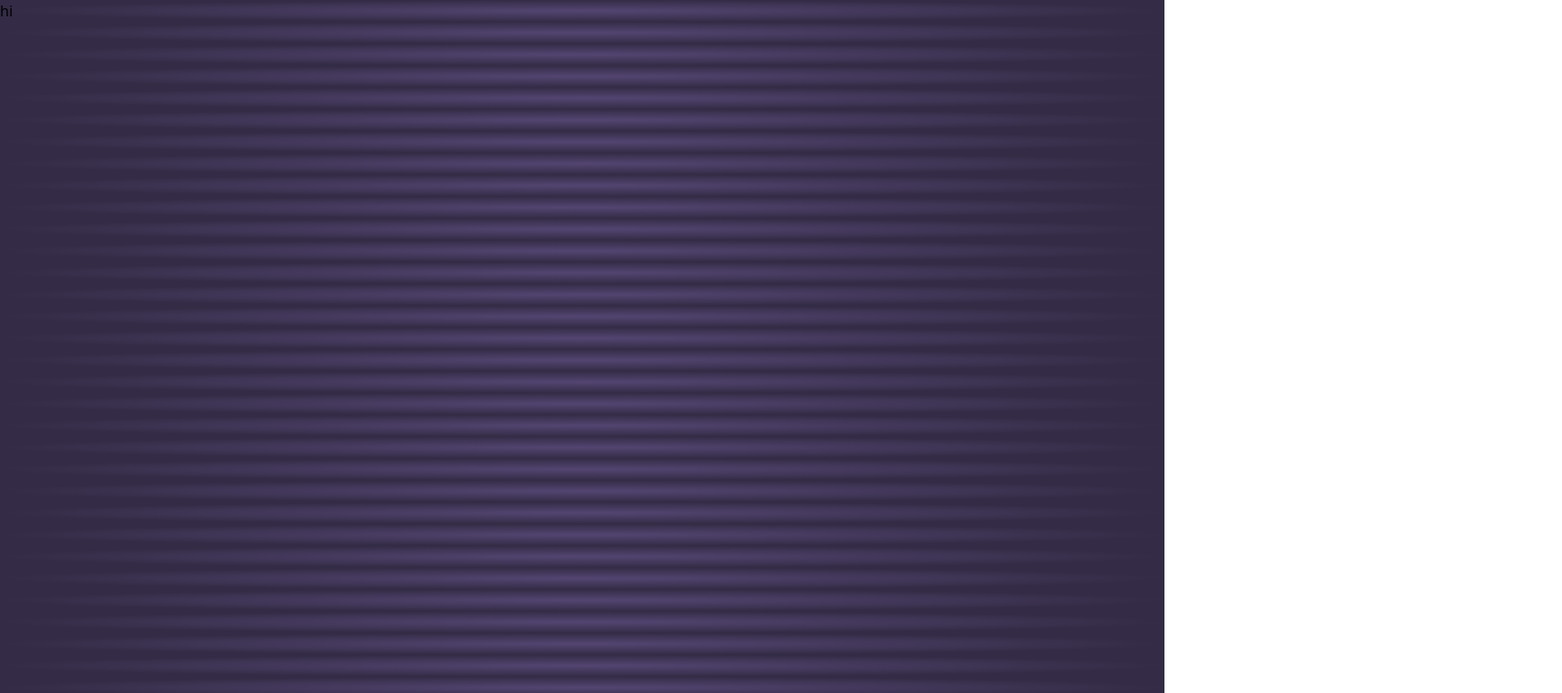
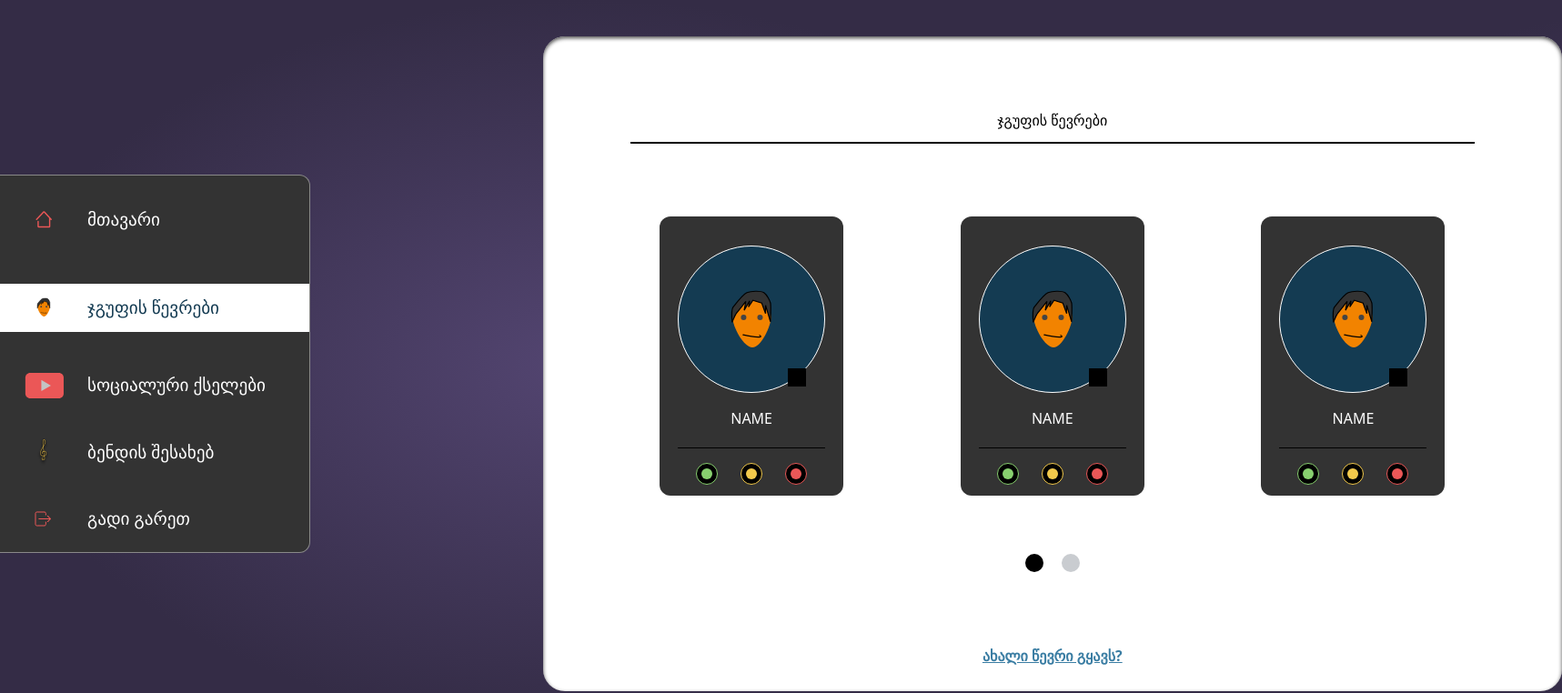
Before and after one commit to Pickle99/folksoul-front, a Vue app: page /admin/members in a window 1280 px wide. Shown: the top 762 px of the page at 91% size, 1717 px wide, since content can reach past the window. Built offline with nearby package versions, Linux system fonts and the light colour scheme.

Commit message:
style: add markup for band members page

```diff
--- /dev/null
+++ b/src/components/BandMember.vue
@@ -0,0 +1,29 @@
+<template>
+  <article class="bg-[#333333] rounded-xl">
+    <div
+      class="flex flex-col justify-center border-[1px] border-white p-10 rounded-full bg-[#143B52] items-center mt-8"
+    >
+      <div>
+        <member-icon class="relative w-[5rem] h-[5rem]" />
+      </div>
+      <div class="bg-black w-5 h-5 p-1 absolute mt-32 ml-[6.25rem]"></div>
+    </div>
+    <div
+      class="justify-center flex text-white my-4 border-b-[1px] border-black pb-5"
+    >
+      <h1>NAME</h1>
+    </div>
+    <div class="flex justify-center justify-between mx-5 my-3">
+      <green-button-icon class="cursor-pointer" />
+      <yellow-button-icon class="cursor-pointer" />
+      <red-button-icon class="cursor-pointer" />
+    </div>
+  </article>
+</template>
+
+<script setup>
+import MemberIcon from "@/components/icons/MemberIcon.vue";
+import GreenButtonIcon from "@/components/icons/GreenButtonIcon.vue";
+import YellowButtonIcon from "@/components/icons/YellowButtonIcon.vue";
+import RedButtonIcon from "@/components/icons/RedButtonIcon.vue";
+</script>
--- /dev/null
+++ b/src/components/UI/NavigationBar.vue
@@ -0,0 +1,73 @@
+<template>
+  <div class="flex items-center h-screen">
+    <div>
+      <nav
+        class="text-white text-[1.20rem] justify-around flex-col w-[21.3rem] border-[1px] border-l-0 border-[#898989] rounded-r-xl h-[26rem] flex bg-[#333333]"
+      >
+        <RouterLink
+          :to="{ name: 'admin' }"
+          :class="
+            $route.name === 'admin'
+              ? 'flex py-3  bg-white text-[#143B52] items-center'
+              : 'flex py-3 items-center'
+          "
+        >
+          <div class="w-24 flex justify-center">
+            <home-icon />
+          </div>
+          <div>
+            <p>მთავარი</p>
+          </div>
+        </RouterLink>
+
+        <RouterLink
+          :to="{ name: 'members' }"
+          :class="
+            $route.name === 'members'
+              ? 'flex py-3 bg-white text-[#143B52] items-center'
+              : 'flex py-3 items-center'
+          "
+        >
+          <div class="w-24 flex justify-center">
+            <member-icon />
+          </div>
+          <div>
+            <p>ჯგუფის წევრები</p>
+          </div>
+        </RouterLink>
+        <article class="flex items-center">
+          <div class="w-24 flex justify-center">
+            <youtube-icon />
+          </div>
+          <div>
+            <p>სოციალური ქსელები</p>
+          </div>
+        </article>
+        <article class="flex items-center">
+          <div class="w-24 flex justify-center">
+            <note-icon />
+          </div>
+          <div>
+            <p>ბენდის შესახებ</p>
+          </div>
+        </article>
+        <article class="flex items-center">
+          <div class="w-24 flex justify-center">
+            <door-icon />
+          </div>
+          <div>
+            <p>გადი გარეთ</p>
+          </div>
+        </article>
+      </nav>
+    </div>
+  </div>
+</template>
+
+<script setup>
+import DoorIcon from "@/components/icons/DoorIcon.vue";
+import NoteIcon from "@/components/icons/NoteIcon.vue";
+import YoutubeIcon from "@/components/icons/YoutubeIcon.vue";
+import MemberIcon from "@/components/icons/MemberIcon.vue";
+import HomeIcon from "@/components/icons/HomeIcon.vue";
+</script>
--- /dev/null
+++ b/src/components/WhiteWindow.vue
@@ -0,0 +1,9 @@
+<template>
+  <div>
+    <div
+      class="bg-white shadow-inner shadow-[#4D4D4D] rounded-3xl mx-[16rem] w-full h-[45rem]"
+    >
+      <slot></slot>
+    </div>
+  </div>
+</template>
--- /dev/null
+++ b/src/components/icons/GreenButtonIcon.vue
@@ -0,0 +1,12 @@
+<template>
+  <svg
+    width="24"
+    height="24"
+    viewBox="0 0 24 24"
+    fill="none"
+    xmlns="http://www.w3.org/2000/svg"
+  >
+    <circle cx="12" cy="12" r="11.5" fill="black" stroke="#88D06F" />
+    <circle cx="12" cy="12" r="6" fill="#88D06F" />
+  </svg>
+</template>
--- /dev/null
+++ b/src/components/icons/RedButtonIcon.vue
@@ -0,0 +1,12 @@
+<template>
+  <svg
+    width="24"
+    height="24"
+    viewBox="0 0 24 24"
+    fill="none"
+    xmlns="http://www.w3.org/2000/svg"
+  >
+    <circle cx="12" cy="12" r="11.5" fill="black" stroke="#EB5757" />
+    <circle cx="12" cy="12" r="6" fill="#EB5757" />
+  </svg>
+</template>
--- /dev/null
+++ b/src/components/icons/YellowButtonIcon.vue
@@ -0,0 +1,12 @@
+<template>
+  <svg
+    width="24"
+    height="24"
+    viewBox="0 0 24 24"
+    fill="none"
+    xmlns="http://www.w3.org/2000/svg"
+  >
+    <circle cx="12" cy="12" r="11.5" fill="black" stroke="#F2C94C" />
+    <circle cx="12" cy="12" r="6" fill="#F2C94C" />
+  </svg>
+</template>
--- a/src/views/Admin/MembersView.vue
+++ b/src/views/Admin/MembersView.vue
@@ -1,3 +1,37 @@
 <template>
-  <h1>hi</h1>
+  <div class="flex items-center">
+    <NavigationBar />
+    <WhiteWindow class="max-w-[70rem] min-w-[70rem]">
+      <div>
+        <header
+          class="flex justify-center border-b-2 border-black pb-3 mx-24 pt-20"
+        >
+          <h1>ჯგუფის წევრები</h1>
+        </header>
+        <div class="flex mt-20 justify-around mx-16">
+          <BandMember class="px-5" />
+          <BandMember class="px-5" />
+          <BandMember class="px-5" />
+        </div>
+      </div>
+      <div class="flex justify-center flex-col items-center mt-16">
+        <div class="justify-around flex w-[5rem] justify-center">
+          <basic-button class="bg-black rounded-full p-2.5" />
+          <basic-button class="bg-gray-600 opacity-30 rounded-full p-2.5" />
+        </div>
+        <div class="flex">
+          <h1 class="underline cursor-pointer text-[#3A7DA3] mt-20 font-bold">
+            ახალი წევრი გყავს?
+          </h1>
+        </div>
+      </div>
+    </WhiteWindow>
+  </div>
 </template>
+
+<script setup>
+import NavigationBar from "@/components/UI/NavigationBar.vue";
+import WhiteWindow from "@/components/WhiteWindow.vue";
+import BandMember from "@/components/BandMember.vue";
+import BasicButton from "@/components/UI/BasicButton.vue";
+</script>
--- a/src/views/Admin/PanelView.vue
+++ b/src/views/Admin/PanelView.vue
@@ -1,70 +1,8 @@
 <template>
-  <div class="flex items-center h-screen">
-    <div>
-      <nav
-        class="text-white text-[1.20rem] justify-around flex-col w-[20.3rem] border-[1px] border-l-0 border-[#898989] rounded-r-xl h-[26rem] w-fit flex bg-[#333333] flex"
-      >
-        <RouterLink
-          :to="{ name: 'admin' }"
-          :class="
-            $route.name === 'admin'
-              ? 'flex py-3 bg-white text-[#143B52] items-center'
-              : 'flex py-3 items-center'
-          "
-        >
-          <div class="w-24 flex justify-center">
-            <home-icon />
-          </div>
-          <div>
-            <p>მთავარი</p>
-          </div>
-        </RouterLink>
-
-        <RouterLink
-          :to="{ name: 'members' }"
-          :class="
-            $route.name === 'members'
-              ? 'flex py-3 bg-white text-[#143B52] items-center'
-              : 'flex py-3 items-center'
-          "
-        >
-          <div class="w-24 flex justify-center">
-            <member-icon />
-          </div>
-          <div>
-            <p>ჯგუფის წევრები</p>
-          </div>
-        </RouterLink>
-        <article class="flex items-center">
-          <div class="w-24 flex justify-center">
-            <youtube-icon />
-          </div>
-          <div>
-            <p>სოციალური ქსელები</p>
-          </div>
-        </article>
-        <article class="flex items-center">
-          <div class="w-24 flex justify-center">
-            <note-icon />
-          </div>
-          <div>
-            <p>ბენდის შესახებ</p>
-          </div>
-        </article>
-        <article class="flex items-center">
-          <div class="w-24 flex justify-center">
-            <door-icon />
-          </div>
-          <div>
-            <p>გადი გარეთ</p>
-          </div>
-        </article>
-      </nav>
-    </div>
-    <div
-      class="bg-white shadow-inner shadow-[#4D4D4D] rounded-3xl mx-[7rem] w-full h-[45rem]"
-    >
-      <div class="flex justify-center items-center h-full flex-col">
+  <div class="flex items-center">
+    <NavigationBar />
+    <WhiteWindow
+      ><div class="flex justify-center items-center h-full flex-col">
         <h1 class="text-5xl tracking-widest mb-24">დილამშვიდობისა!</h1>
         <div class="flex flex-col justify-center items-center">
           <TVHeadIcon />
@@ -74,9 +12,8 @@
             alt="picture"
           />
           <TVFeetIcon />
-        </div>
-      </div>
-    </div>
+        </div></div
+    ></WhiteWindow>
   </div>
 </template>
 
@@ -84,6 +21,7 @@
 import axios from "@/config/axios";
 import { useLocalStorageStore } from "@/stores/useLocalStorageStore.js";
 import { mapWritableState } from "pinia";
+import NavigationBar from "@/components/UI/NavigationBar.vue";
 import HomeIcon from "@/components/icons/HomeIcon.vue";
 import MemberIcon from "@/components/icons/MemberIcon.vue";
 import YoutubeIcon from "@/components/icons/YoutubeIcon.vue";
@@ -91,8 +29,11 @@ import NoteIcon from "@/components/icons/NoteIcon.vue";
 import DoorIcon from "@/components/icons/DoorIcon.vue";
 import TVHeadIcon from "@/components/icons/TVHeadIcon.vue";
 import TVFeetIcon from "@/components/icons/TVFeetIcon.vue";
+import WhiteWindow from "@/components/WhiteWindow.vue";
 export default {
   components: {
+    WhiteWindow,
+    NavigationBar,
     TVFeetIcon,
     TVHeadIcon,
     DoorIcon,
```
